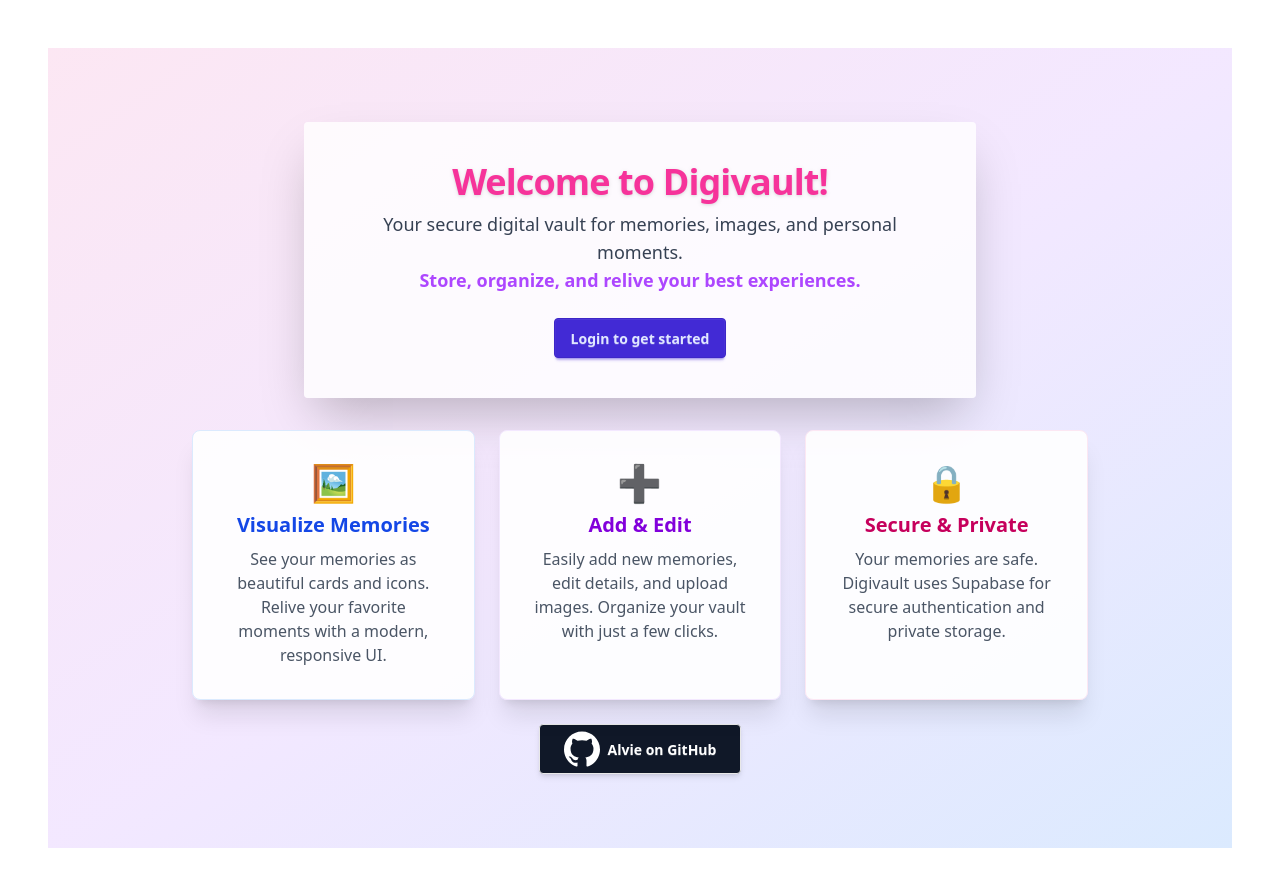
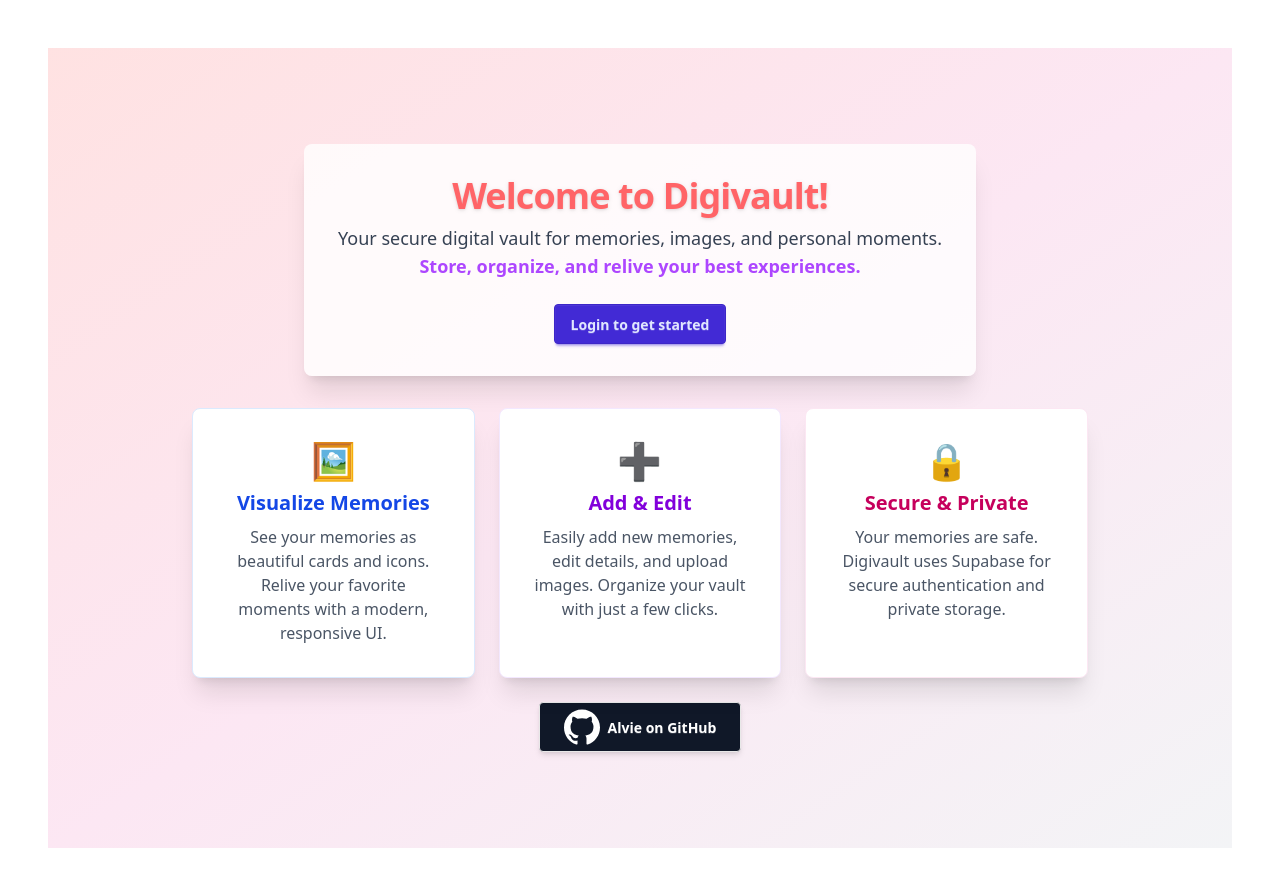
Before and after one commit to 4lvie/digivault, a React (Vite) app: page / in a window 1280 px wide. Shown: the top 886 px of the page. Built offline with nearby package versions, Linux system fonts and the light colour scheme; no server answers.

Commit message:
use card component in first card. review card colors

```diff
--- a/src/pages/Home.jsx
+++ b/src/pages/Home.jsx
@@ -1,4 +1,4 @@
-import { Link, useNavigate } from "react-router-dom";
+import { useNavigate } from "react-router-dom";
 import { useAuth } from "../context/AuthContext";
 import Button from "../components/ui/Button";
 import Card from "../components/ui/Card";
@@ -17,9 +17,9 @@
   };
 
   return (
-    <div className="min-h-screen flex flex-col items-center justify-center bg-gradient-to-br from-pink-100 via-purple-100 to-blue-100 px-4">
-      <div className="max-w-2xl w-full bg-white/80 rounded-sm shadow-2xl p-10 flex flex-col items-center mb-8">
-        <h1 className="text-4xl font-extrabold text-pink-500 mb-2 tracking-tight drop-shadow text-center">
+    <div className="min-h-screen flex flex-col items-center justify-center bg-gradient-to-br from-red-100 via-pink-100 to-gray-100 px-4">
+      <Card className="max-w-2xl w-full bg-white/80 p-10 flex flex-col items-center mb-8">
+        <h1 className="text-4xl font-extrabold text-red-400 mb-2 tracking-tight drop-shadow text-center">
           Welcome {user ? userName : "to Digivault"}!
         </h1>
         {user && (
@@ -27,7 +27,7 @@
             src={avatarUrl}
             alt={userName}
             size="lg"
-            className="mb-4 border-4 border-pink-300 shadow-lg"
+            className="mb-4 shadow-lg"
           />
         )}
         <p className="text-lg text-gray-700 text-center mb-6">
@@ -42,9 +42,9 @@
             Login to get started
           </Button>
         )}
-      </div>
+      </Card>
       <div className="grid grid-cols-1 md:grid-cols-3 gap-6 w-full max-w-4xl">
-        <Card className="bg-white/90 border border-blue-100 shadow-lg p-6 flex flex-col items-center">
+        <Card className="bg-white border border-blue-100 shadow-lg p-6 flex flex-col items-center">
           <span className="text-4xl mb-2">🖼️</span>
           <h3 className="text-xl font-bold text-blue-700 mb-2">
             Visualize Memories
@@ -54,7 +54,7 @@
             moments with a modern, responsive UI.
           </p>
         </Card>
-        <Card className="bg-white/90 border border-purple-100 shadow-lg p-6 flex flex-col items-center">
+        <Card className="bg-white border border-purple-100 shadow-lg p-6 flex flex-col items-center">
           <span className="text-4xl mb-2">➕</span>
           <h3 className="text-xl font-bold text-purple-700 mb-2">Add & Edit</h3>
           <p className="text-gray-600 text-center">
@@ -62,7 +62,7 @@
             your vault with just a few clicks.
           </p>
         </Card>
-        <Card className="bg-white/90 border border-pink-100 shadow-lg p-6 flex flex-col items-center">
+        <Card className="bg-white border border-pink-100 shadow-lg p-6 flex flex-col items-center">
           <span className="text-4xl mb-2">🔒</span>
           <h3 className="text-xl font-bold text-pink-700 mb-2">
             Secure & Private
```
